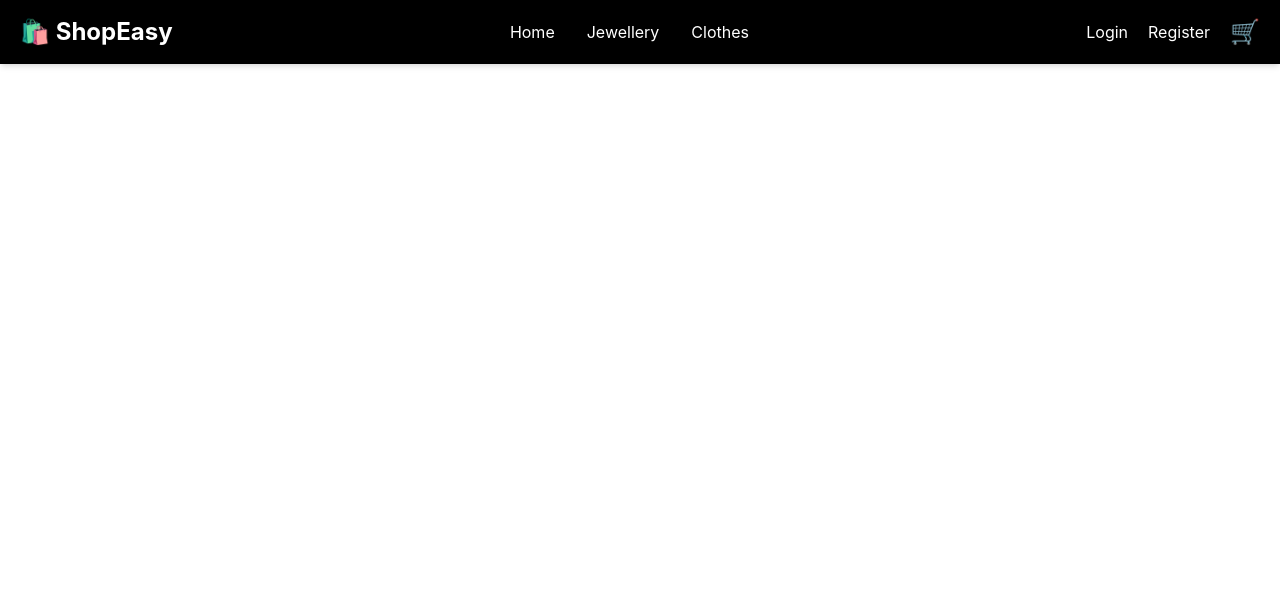
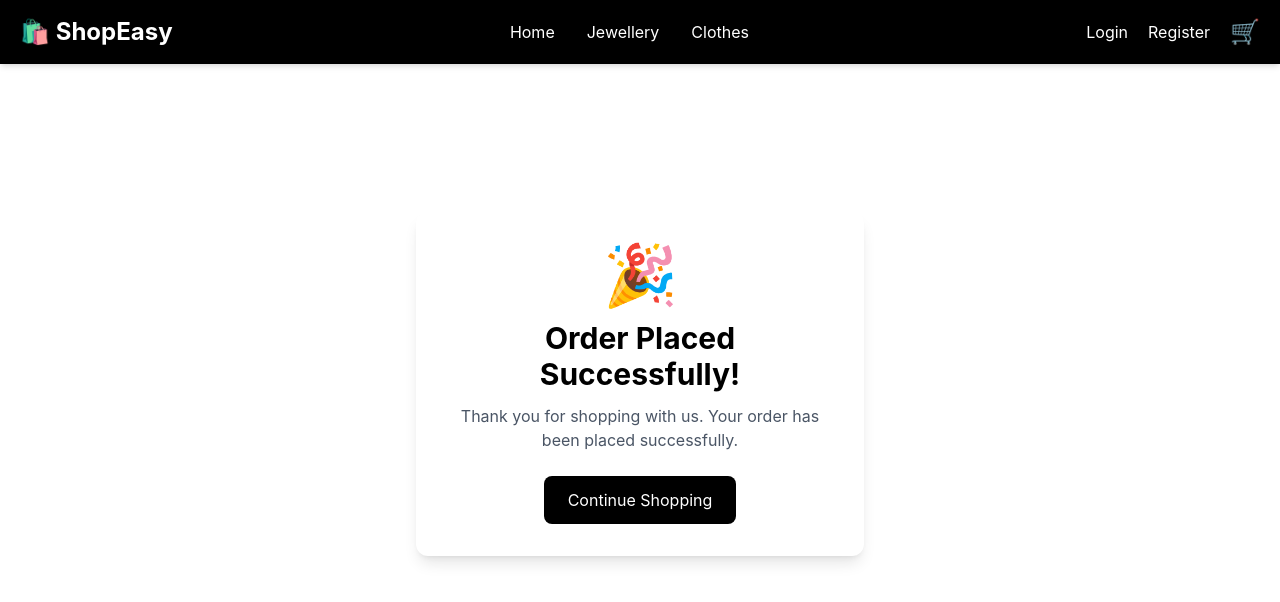
Before and after one commit to Ankushkushwaha0009/Ecommerce_Project, a React (Vite) app in the folder client/: page /order-success in a window 1280 px wide. Shown: the top 602 px of the page. Built offline with nearby package versions, Linux system fonts and the light colour scheme.

Commit message:
added Order Success page

```diff
--- a/client/src/App.jsx
+++ b/client/src/App.jsx
@@ -7,6 +7,7 @@ import Navbar from "./components/Navbar";
 import ProductDetails from "./pages/ProductDetails";
 import CartPage from "./pages/CartPage";
 import Checkout from "./pages/Checkout";
+import OrderSuccess from "./pages/OrderSuccess";
 
 const App = () => {
   return (
@@ -21,6 +22,7 @@ const App = () => {
         <Route path="/product/:id" element={<ProductDetails />} />
         <Route path="/cart" element={<CartPage />} />
         <Route path="/checkout" element={<Checkout />} />
+        <Route path="/order-success" element={<OrderSuccess />} />
       </Routes>
     </BrowserRouter>
   );
--- /dev/null
+++ b/client/src/pages/OrderSuccess.jsx
@@ -0,0 +1,31 @@
+import { Link } from "react-router-dom";
+
+const OrderSuccess = () => {
+  return (
+    <div className="min-h-[80vh] flex items-center justify-center px-6">
+      <div className="bg-white shadow-lg rounded-xl p-8 text-center max-w-md w-full">
+
+        <div className="text-6xl mb-4">🎉</div>
+
+        <h1 className="text-3xl font-bold mb-3">
+          Order Placed Successfully!
+        </h1>
+
+        <p className="text-gray-600 mb-6">
+          Thank you for shopping with us.
+          Your order has been placed successfully.
+        </p>
+
+        <Link
+          to="/"
+          className="inline-block bg-black text-white px-6 py-3 rounded-lg hover:bg-gray-800 transition"
+        >
+          Continue Shopping
+        </Link>
+
+      </div>
+    </div>
+  );
+};
+
+export default OrderSuccess;
```
